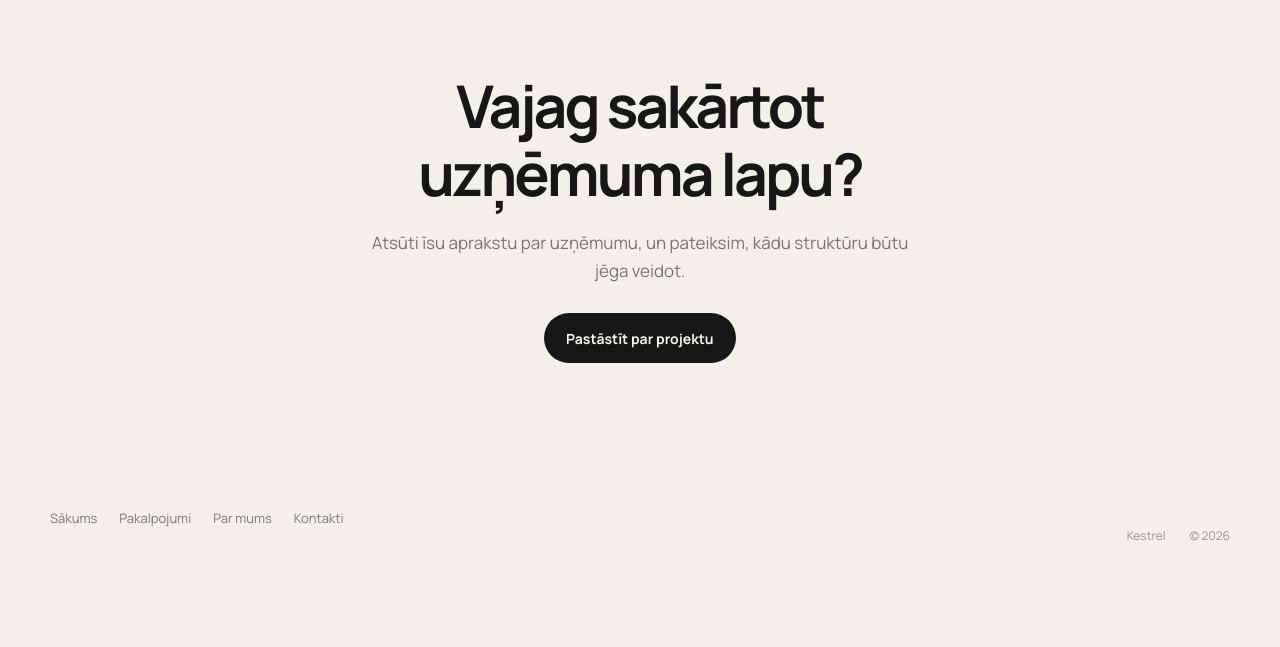
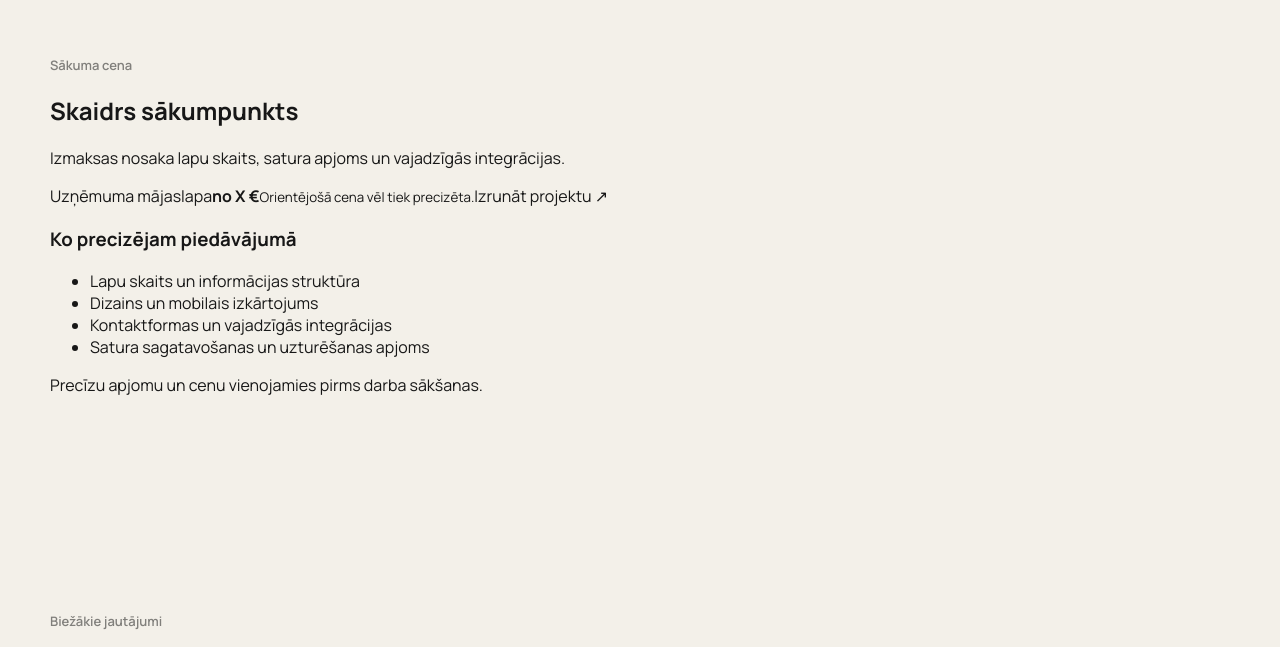
Before and after one commit to davisl24/WEBSITEAGENCY, a Next.js app: page /pakalpojumi/uznemuma-majaslapa in a window 1280 px wide. Shown: the part 3333-3980 px from the top of the page. Before the commit the page ends 3908 px from the top, so only its background shows below. Built offline with nearby package versions, Linux system fonts and the light colour scheme.

Commit message:
Add placeholder pricing and FAQ to uznemuma-majaslapa

```diff
--- a/app/pakalpojumi/uznemuma-majaslapa/page.tsx
+++ b/app/pakalpojumi/uznemuma-majaslapa/page.tsx
@@ -1,3 +1,4 @@
+import ServicePricingFaq from "../../components/ServicePricingFaq";
 import type { Metadata } from "next";
 import RevealOnView from "../../components/RevealOnView";
 import ThemeToggle from "../../components/ThemeToggle";
@@ -232,6 +233,13 @@ export default function CompanyWebsitePage() {
       </section>
 
 
+      <ServicePricingFaq
+        service="Uzņēmuma mājaslapa"
+        pricingNote="Izmaksas nosaka lapu skaits, satura apjoms un vajadzīgās integrācijas."
+        included={["Lapu skaits un informācijas struktūra","Dizains un mobilais izkārtojums","Kontaktformas un vajadzīgās integrācijas","Satura sagatavošanas un uzturēšanas apjoms"]}
+        questions={[{"question":"Cik lapu būs manai mājaslapai?","answer":"To nosaka informācijas daudzums. Sākumā vienojamies par nepieciešamajām sadaļām un lapu struktūru."},{"question":"Vai varēs vēlāk pievienot jaunas lapas?","answer":"Jā, izstrādājot struktūru, ņemam vērā iespēju saturu paplašināt."},{"question":"Vai varat palīdzēt ar tekstiem?","answer":"Varam palīdzēt sakārtot piedāvājumu un tekstu struktūru; pilna satura izveides apjomu saskaņojam atsevišķi."},{"question":"Vai mājaslapa būs piemērota mobilajām ierīcēm?","answer":"Jā, projektējam un pārbaudām lapu gan datorā, gan telefonā."},{"question":"Kas notiek pēc mājaslapas palaišanas?","answer":"Ja nepieciešams, vienojamies par hostingu, tehnisko uzturēšanu un turpmākajiem uzlabojumiem."}]}
+      />
+
       <section className="service-page-cta">
         <RevealOnView className="line-mask-reveal service-cta-title">
           <h2 className="service-line-stack">
```
